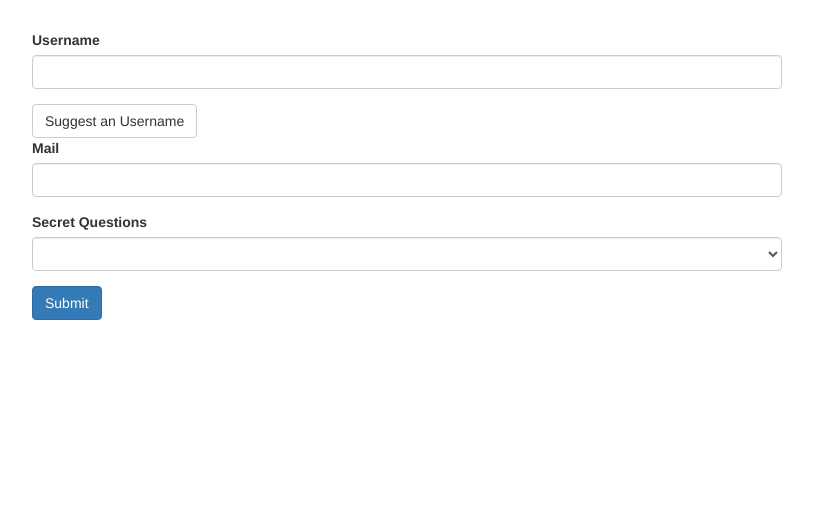
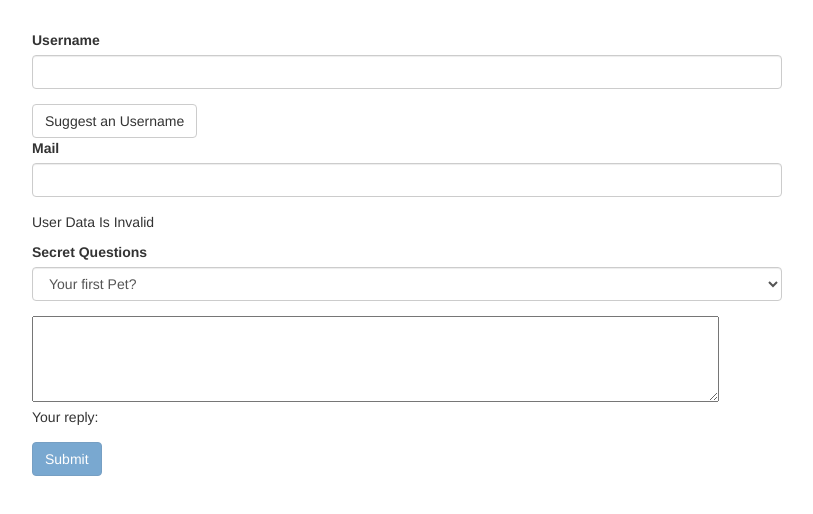
Before and after one commit to A7Aima/forms-td-start, an Angular app: page / in a window 1280 px wide. Shown: the top 514 px of the page, without its empty margins (233-1046 px from the left). Built offline with nearby package versions, Linux system fonts and the light colour scheme.

Commit message:
forms and controls

```diff
--- a/src/app/app.component.css
+++ b/src/app/app.component.css
@@ -1,3 +1,7 @@
 .container {
   margin-top: 30px;
 }
+
+input.ng-invalid.ng-touched{
+  border: 1px solid red;
+}
--- a/src/app/app.component.html
+++ b/src/app/app.component.html
@@ -2,25 +2,32 @@
   <div class="row">
     <div class="col-xs-12 col-sm-10 col-md-8 col-sm-offset-1 col-md-offset-2">
       <form (ngSubmit)="onSubmit(f)" #f="ngForm">
-        <div id="user-data">
+        <div id="user-data" ngModelGroup="userData" #userData="ngModelGroup">
           <div class="form-group">
             <label for="username">Username</label>
-            <input type="text" id="username" class="form-control" ngModel name="username">
+            <input type="text" id="username" class="form-control" ngModel name="username" required>
           </div>
           <button class="btn btn-default" type="button">Suggest an Username</button>
           <div class="form-group">
             <label for="email">Mail</label>
-            <input type="email" id="email" class="form-control" ngModel name="email">
+            <input type="email" id="email" class="form-control" ngModel name="email" required email #email="ngModel">
+            <span class="help-block" *ngIf="!email.valid && email.touched">Please enter a valid email</span>
           </div>
         </div>
+        <p *ngIf="!userData.valid">User Data Is Invalid</p>
         <div class="form-group">
           <label for="secret">Secret Questions</label>
-          <select id="secret" class="form-control" ngModel name="secret">
+          <select id="secret" class="form-control" [ngModel]="defaultQuestion" name="secret">
             <option value="pet">Your first Pet?</option>
             <option value="teacher">Your first teacher?</option>
           </select>
         </div>
-        <button class="btn btn-primary" type="submit">Submit</button>
+        <div class="form-group">
+          <textarea name="questionAnswer" id="questionAnswer" rows="4" cols="82"
+            [(ngModel)]="answerQuestion"></textarea>
+          <p>Your reply: {{answerQuestion}}</p>
+        </div>
+        <button class="btn btn-primary" type="submit" [disabled]="!f.valid">Submit</button>
       </form>
     </div>
   </div>
--- a/src/app/app.component.ts
+++ b/src/app/app.component.ts
@@ -1,4 +1,4 @@
-import { Component } from '@angular/core';
+import { Component, ViewChild } from '@angular/core';
 import { NgForm } from '@angular/forms';
 
 @Component({
@@ -7,11 +7,17 @@ import { NgForm } from '@angular/forms';
   styleUrls: ['./app.component.css']
 })
 export class AppComponent {
+  @ViewChild('f') signUpForm: NgForm;
+  defaultQuestion = "pet";
+  answerQuestion = "";
   suggestUserName() {
     const suggestedName = 'Superuser';
   }
 
+  // onSubmit(form: NgForm) {
+  //   console.log(form);
+  // }
   onSubmit(form: NgForm) {
-
+    console.log(this.signUpForm);
   }
 }
```
